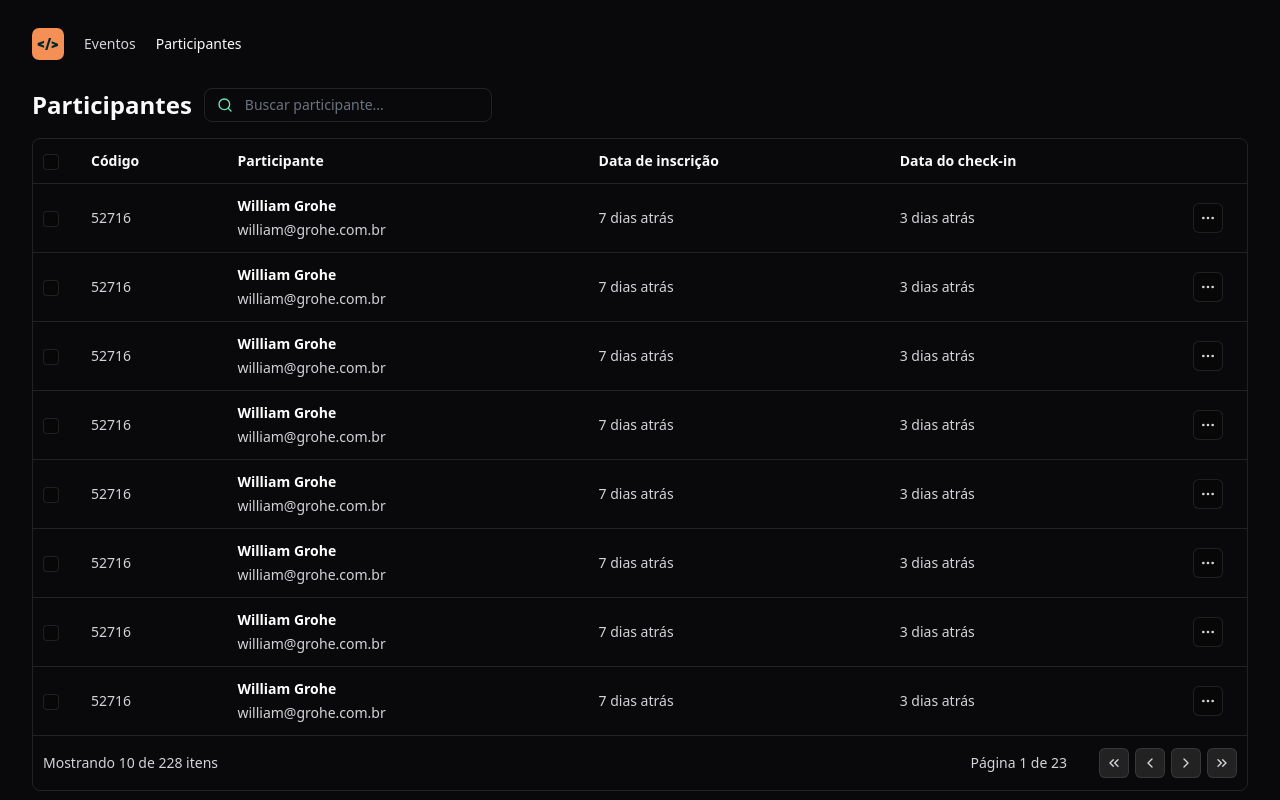
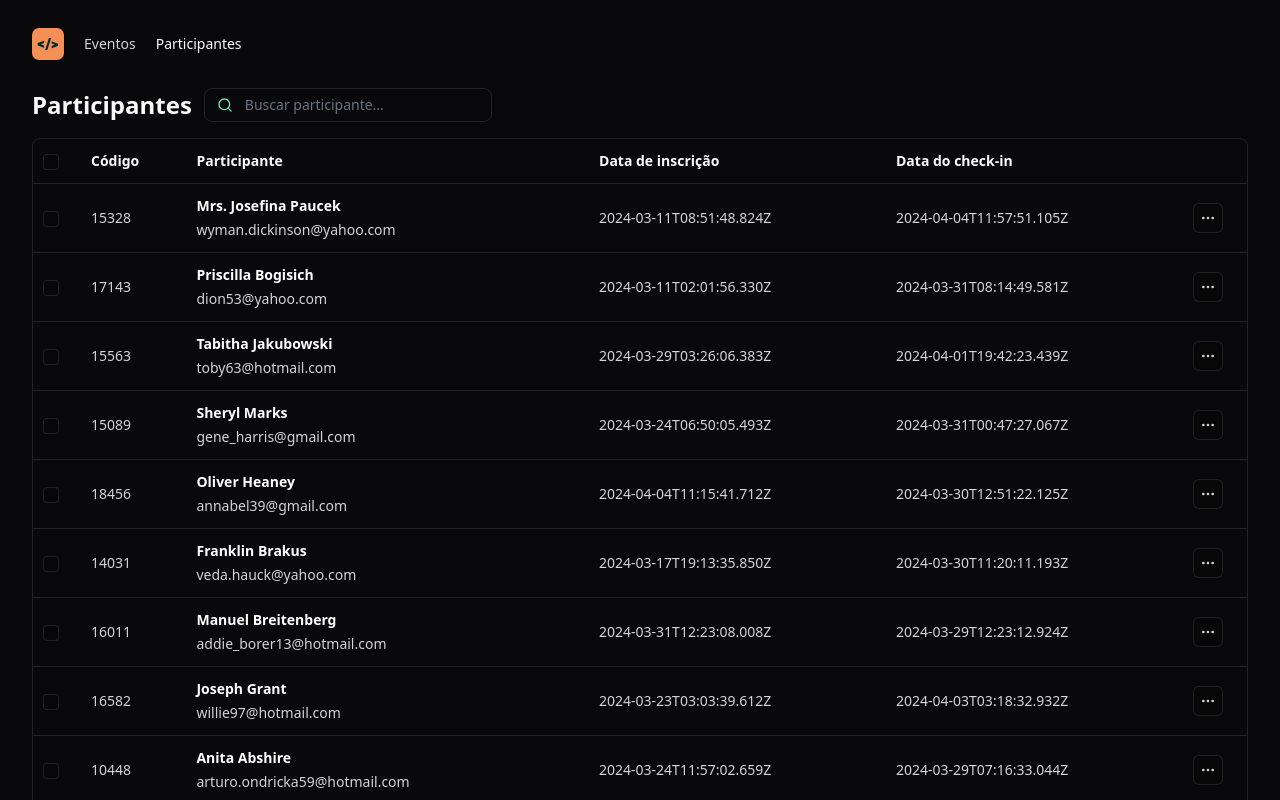
Before and after one commit to WilliamGrohe/pass-in, a React (Vite) app in the folder pass-in-web/: page / in a window 1280 px wide. Shown: the top 800 px of the page. Built offline with nearby package versions, Linux system fonts and the light colour scheme.

Commit message:
Add @faker-js/faker for generating fake data and update AttendeeList component to use it

```diff
--- a/pass-in-web/package.json
+++ b/pass-in-web/package.json
@@ -15,6 +15,7 @@
     "tailwind-merge": "^2.2.2"
   },
   "devDependencies": {
+    "@faker-js/faker": "^8.4.1",
     "@tailwindcss/forms": "^0.5.7",
     "@types/react": "^18.2.66",
     "@types/react-dom": "^18.2.22",
--- a/pass-in-web/src/components/attendee-list.tsx
+++ b/pass-in-web/src/components/attendee-list.tsx
@@ -1,3 +1,5 @@
+import { ChangeEvent, useState } from "react";
+
 import {
   ChevronLeft,
   ChevronRight,
@@ -6,12 +8,21 @@
   MoreHorizontal,
   Search,
 } from "lucide-react";
+
 import { IconButton } from "./icon-button";
 import { Table } from "./table/table";
 import { TableHeader } from "./table/table-header";
 import { TableCell } from "./table/table-cell";
+import { attendees } from "../data/attendees";
+
 
 export function AttendeeList() {
+  const [search, setSearch] = useState('')
+
+  function onSearchInputChanged(event: ChangeEvent<HTMLInputElement>) {
+    setSearch(event.target.value)
+  }
+
   return (
     <div className="flex flex-col gap-4">
       <div className="flex gap-3 items-center">
@@ -20,11 +31,13 @@
         <div className="px-3 w-72 py-1.5 border border-white/10 rounded-lg flex items-center gap-3">
           <Search className="size-4 text-emerald-300" />
           <input
+            onChange={onSearchInputChanged}
             type="text"
             className="bg-transparent flex-1 outline-none border-none p-0 text-sm cursor-pointer"
             placeholder="Buscar participante..."
           />
         </div>
+        {search}
       </div>
 
       <Table>
@@ -44,26 +57,26 @@
           </tr>
         </thead>
         <tbody>
-          {Array.from({ length: 8 }).map((i, j) => {
+          {attendees.map((attendee) => {
             return (
-              <tr key={j} className="border-b border-white/10 hover:bg-white/5">
+              <tr key={attendee.id} className="border-b border-white/10 hover:bg-white/5">
                 <TableCell>
                   <input
                     className="rounded size-4 checked:accent-orange-400 bg-black/20 border border-white/10 cursor-pointer"
                     type="checkbox"
                   />
                 </TableCell>
-                <TableCell>52716</TableCell>
+                <TableCell>{attendee.id}</TableCell>
                 <TableCell>
                   <div className="flex flex-col gap-1">
                     <span className="font-semibold text-white">
-                      William Grohe
+                      {attendee.name}
                     </span>
-                    <span>william@grohe.com.br</span>
+                    <span>{attendee.email}</span>
                   </div>
                 </TableCell>
-                <TableCell>7 dias atrás</TableCell>
-                <TableCell>3 dias atrás</TableCell>
+                <TableCell>{attendee.createdAt.toISOString()}</TableCell>
+                <TableCell>{attendee.checkedInAt.toISOString()}</TableCell>
                 <TableCell>
                   <IconButton transparent>
                     <MoreHorizontal className="size-4" />
--- /dev/null
+++ b/pass-in-web/src/data/attendees.ts
@@ -0,0 +1,11 @@
+import { faker } from '@faker-js/faker'
+
+export const attendees = Array.from( {length: 200}).map( () =>{
+  return {
+    id: faker.number.int({min: 10000, max: 20000}),
+    name: faker.person.fullName(),
+    email: faker.internet.email().toLocaleLowerCase(),
+    createdAt: faker.date.recent({days: 30}),
+    checkedInAt: faker.date.recent({days: 7})
+  }
+})
```
Also changed, not shown: 1 other file (tests, documents, lock files or other folders).
